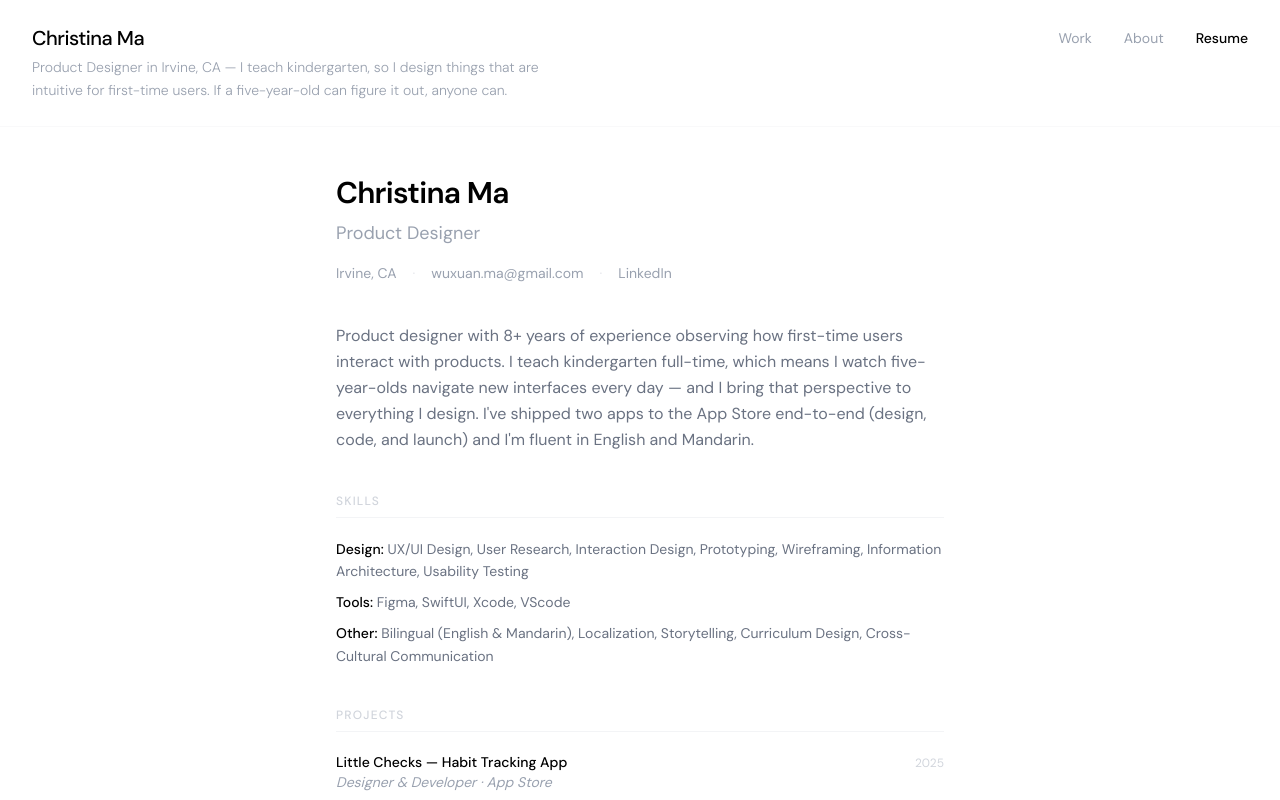
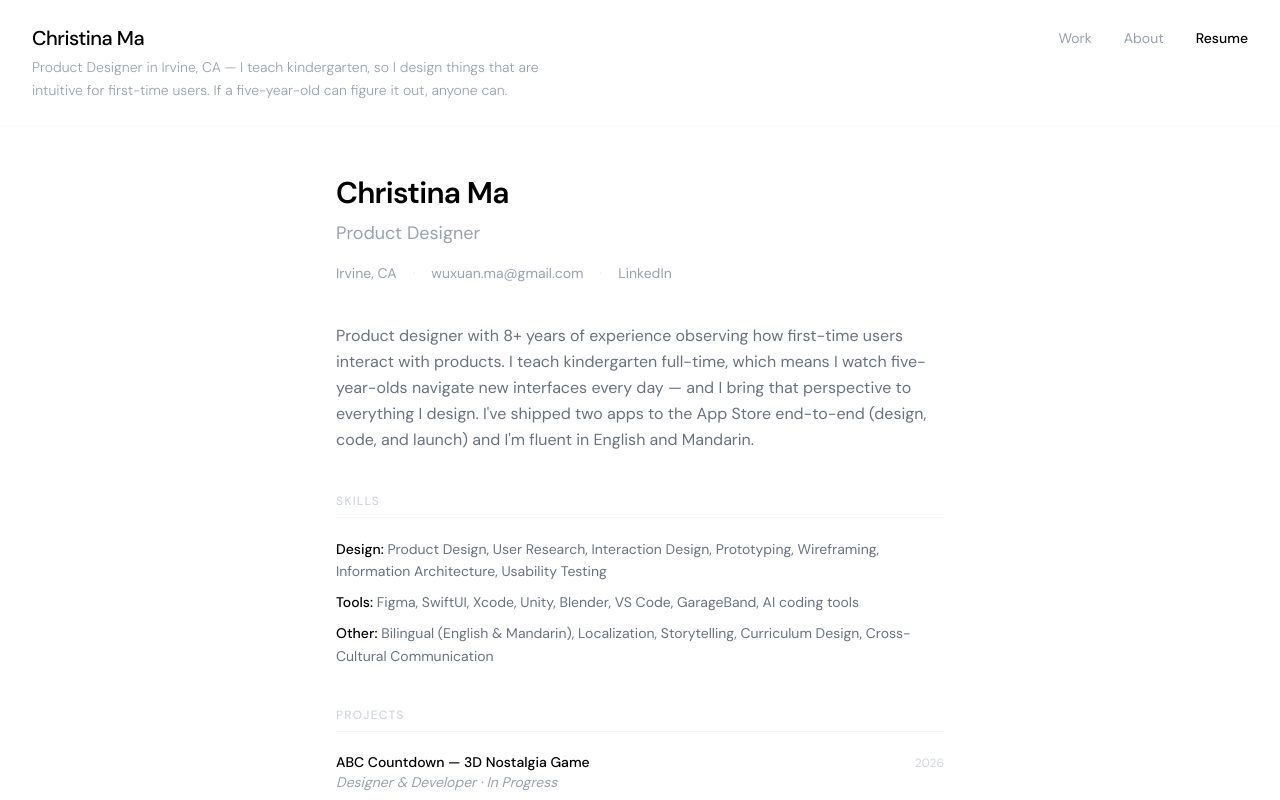
Before and after one commit to Christina505/my-portfolio, a Next.js app: page /resume in a window 1280 px wide. Shown: the top 800 px of the page. Built offline with nearby package versions, Linux system fonts and the light colour scheme.

Commit message:
Resume: add ABC Countdown, update tools, lead with Product Design

```diff
--- a/app/resume/page.tsx
+++ b/app/resume/page.tsx
@@ -56,14 +56,24 @@ export default function ResumePage() {
         {/* Skills */}
         <Section title="Skills">
           <div className="space-y-2">
-            <SkillRow label="Design" items="UX/UI Design, User Research, Interaction Design, Prototyping, Wireframing, Information Architecture, Usability Testing" />
-            <SkillRow label="Tools" items="Figma, SwiftUI, Xcode, VScode" />
+            <SkillRow label="Design" items="Product Design, User Research, Interaction Design, Prototyping, Wireframing, Information Architecture, Usability Testing" />
+            <SkillRow label="Tools" items="Figma, SwiftUI, Xcode, Unity, Blender, VS Code, GarageBand, AI coding tools" />
             <SkillRow label="Other" items="Bilingual (English & Mandarin), Localization, Storytelling, Curriculum Design, Cross-Cultural Communication" />
           </div>
         </Section>
 
         {/* Projects */}
         <Section title="Projects">
+          <Entry
+            title="ABC Countdown — 3D Nostalgia Game"
+            subtitle="Designer & Developer · In Progress"
+            date="2026"
+            bullets={[
+              "Designing a 3D game where adults relive the wonder of being a kindergartener — each letter of the ABC countdown is a mini-game",
+              "Building in Unity with Blender for 3D modeling and AI coding tools for development",
+              "Writing the story, designing the worlds, and shipping end-to-end as designer-developer",
+            ]}
+          />
           <Entry
             title="Little Checks — Habit Tracking App"
             subtitle="Designer & Developer · App Store"
```
